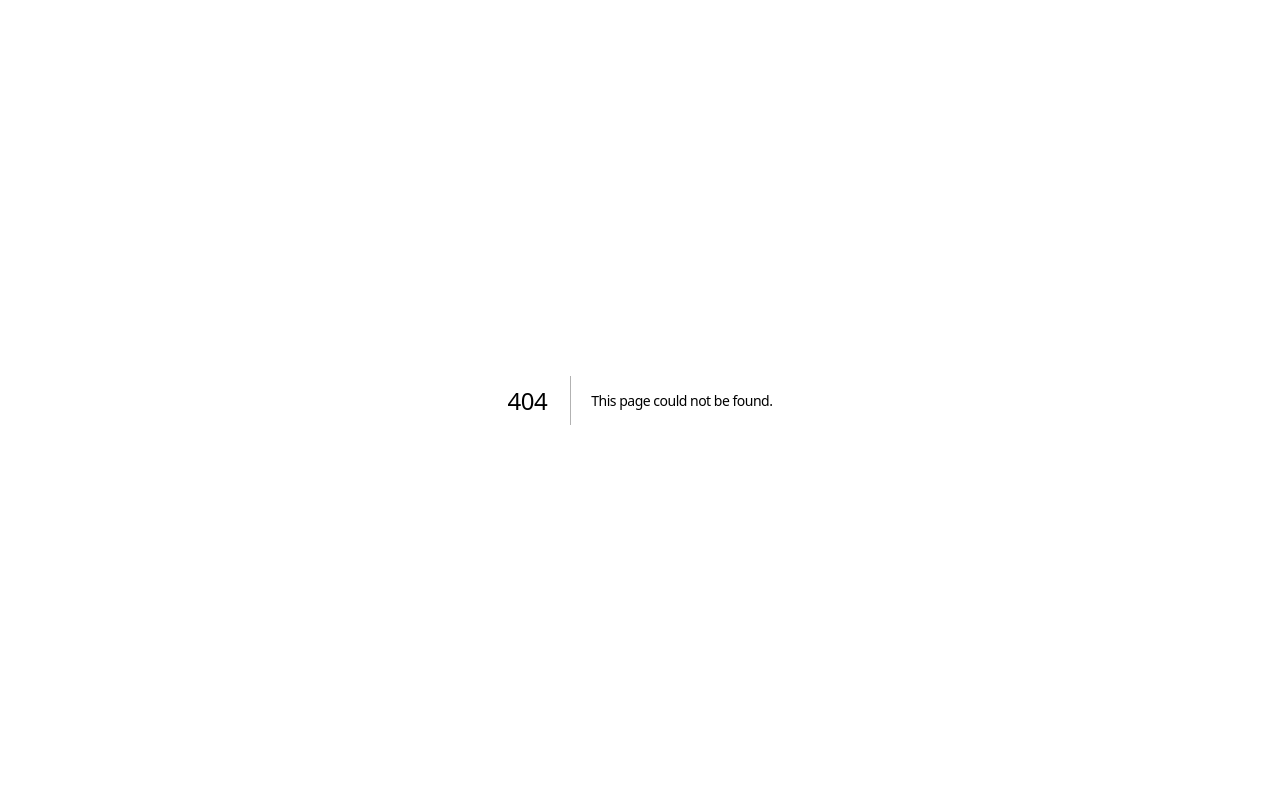
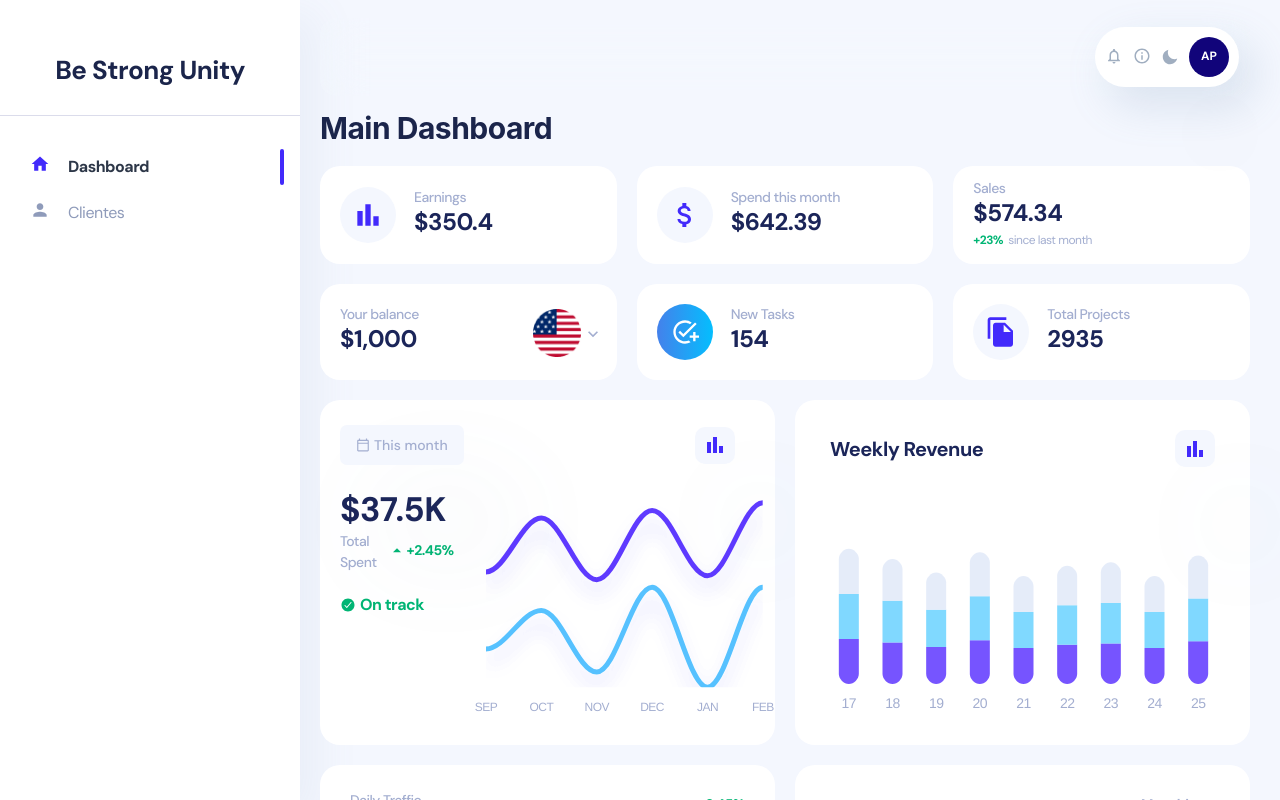
Before and after one commit to ymichel31/panel-administrativo, a Next.js app: page /admin/dashboard in a window 1280 px wide. Before the commit this address had no page. Built offline with nearby package versions, Linux system fonts and the light colour scheme.

Commit message:
renombrar archivos

```diff
--- a/next.config.js
+++ b/next.config.js
@@ -8,7 +8,7 @@ const nextConfig = {
     return [
       {
         source: '/admin/data-tables',
-        destination: '/admin/clientes',
+        destination: '/admin/clients',
         permanent: true,
       },
     ];
--- a/src/app/page.tsx
+++ b/src/app/page.tsx
@@ -1,4 +1,4 @@
 import { redirect } from 'next/navigation';
 export default function Home({}) {
-  redirect('/admin/default');
+  redirect('/admin/dashboard');
 }
--- a/src/routes.tsx
+++ b/src/routes.tsx
@@ -4,16 +4,16 @@ import { IRoute } from 'types/navigation';
 
 const routes: IRoute[] = [
   {
-    name: 'Main Dashboard',
+    name: 'Dashboard',
     layout: '/admin',
-    path: '/default',
+    path: '/dashboard',
     icon: <Icon as={MdHome} width="20px" height="20px" color="inherit" />,
   },
   {
     name: 'Clientes',
     layout: '/admin',
     icon: <Icon as={MdPerson} width="20px" height="20px" color="inherit" />,
-    path: '/clientes',
+    path: '/clients',
   },
 ];
 
```
Also changed, not shown: src/app/admin/clients/page.tsx (renamed from src/app/admin/clientes/page.tsx), src/app/admin/dashboard/page.tsx (renamed from src/app/admin/default/page.tsx).
